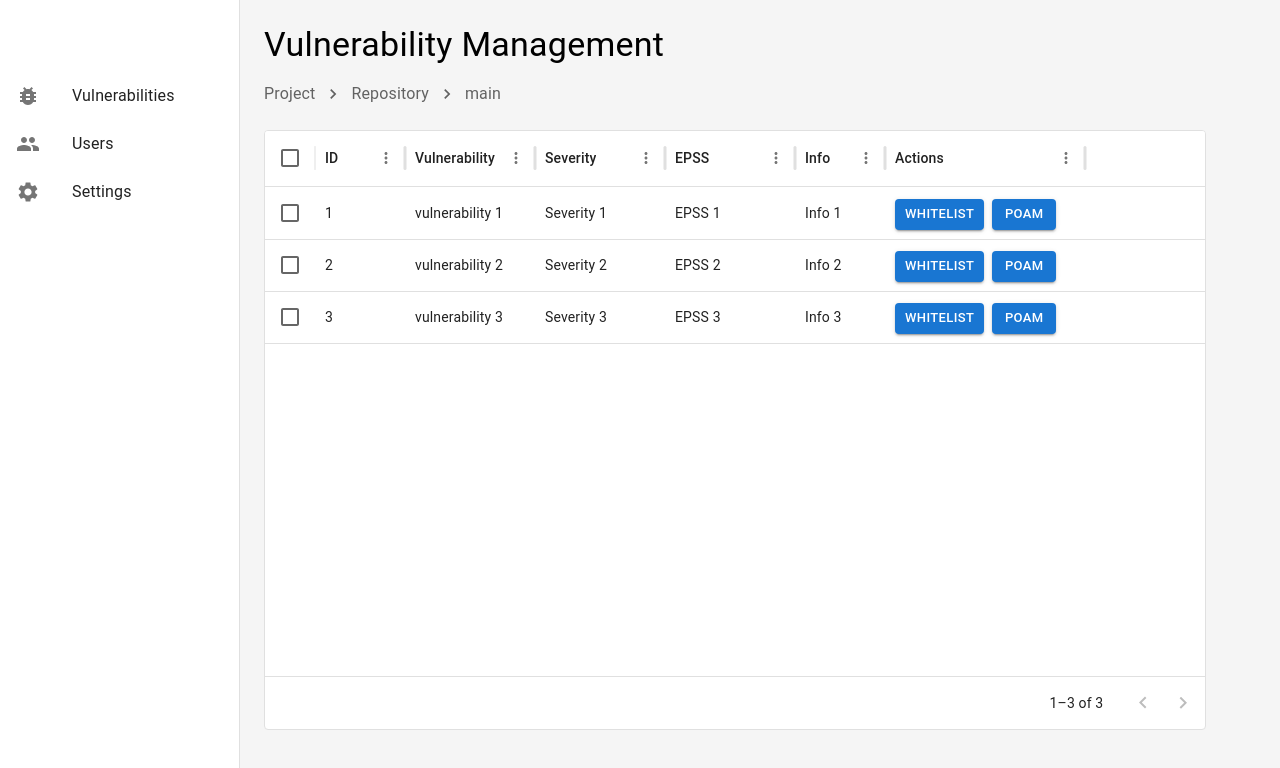
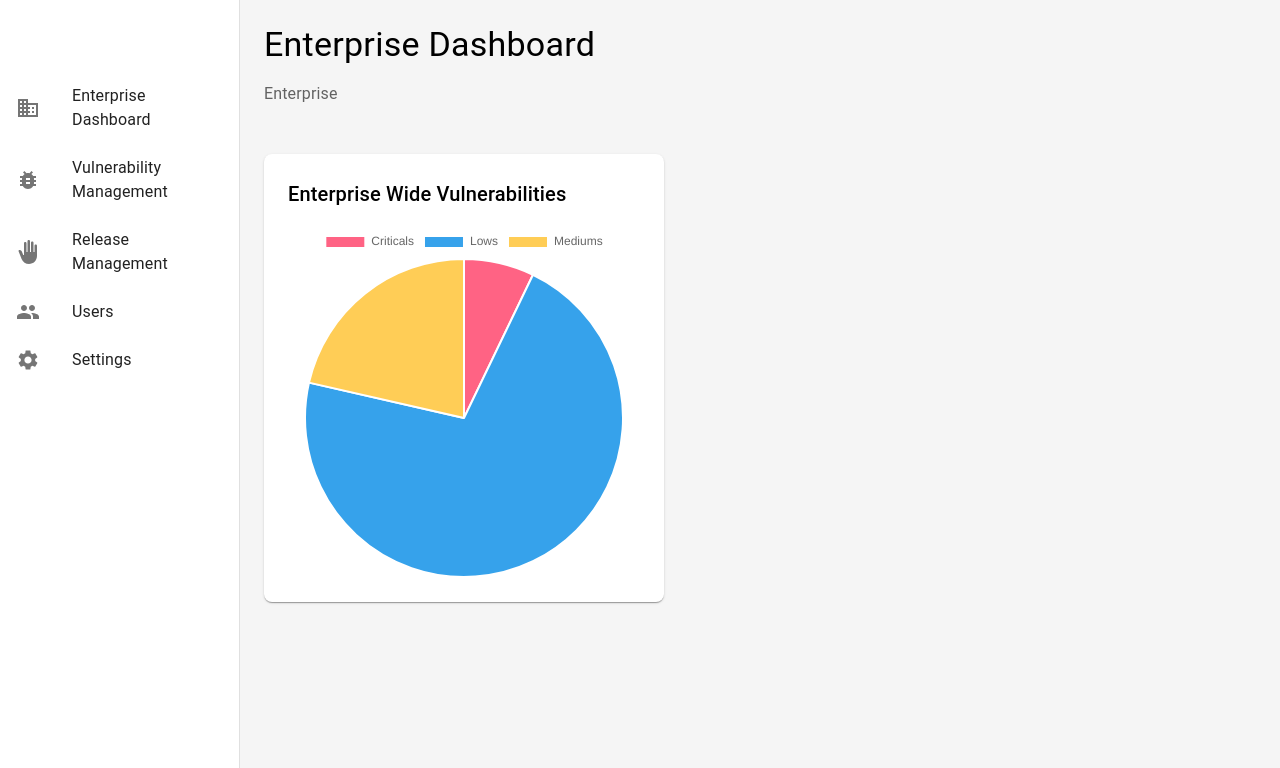
Before and after one commit to HolomuaTech/Belay, a Next.js app in the folder my-next-app/: page / in a window 1280 px wide. Shown: the top 768 px of the page. Built offline with nearby package versions, Linux system fonts and the light colour scheme.

Commit message:
added mocked dashboard and release pages

```diff
--- a/my-next-app/package.json
+++ b/my-next-app/package.json
@@ -14,8 +14,10 @@
     "@mui/icons-material": "^6.1.6",
     "@mui/material": "^6.1.6",
     "@mui/x-data-grid": "^7.22.1",
+    "chart.js": "^4.4.6",
     "next": "15.0.2",
     "react": "^18.3.1",
+    "react-chartjs-2": "^5.2.0",
     "react-dom": "^18.3.1"
   },
   "devDependencies": {
--- /dev/null
+++ b/my-next-app/src/app/dashboard/page.tsx
@@ -0,0 +1,89 @@
+'use client';
+
+import { Box, Typography, Breadcrumbs, Link } from '@mui/material';
+import NavigateNextIcon from '@mui/icons-material/NavigateNext';
+import SideMenu from '@/components/SideMenu';
+import { Pie } from 'react-chartjs-2';
+import {
+  Chart as ChartJS,
+  ArcElement,
+  Tooltip,
+  Legend
+} from 'chart.js';
+
+// Register ChartJS components
+ChartJS.register(ArcElement, Tooltip, Legend);
+
+const Dashboard = () => {
+  // Sample data for the pie chart
+  const chartData = {
+    labels: ['Criticals', 'Lows', 'Mediums'],
+    datasets: [
+      {
+        data: [10, 100, 30],
+        backgroundColor: [
+          'rgb(255, 99, 132)',
+          'rgb(54, 162, 235)',
+          'rgb(255, 205, 86)'
+        ],
+      },
+    ],
+  };
+
+  return (
+    <Box sx={{ display: 'flex' }}>
+      <SideMenu />
+
+      <Box sx={{
+        flexGrow: 1,
+        p: 3,
+        height: '100vh',
+        display: 'flex',
+        flexDirection: 'column',
+        alignItems: 'flex-start',
+        backgroundColor: '#f5f5f5'
+      }}>
+        <Typography
+          variant="h4"
+          sx={{
+            mb: 2,
+            color: 'black'
+          }}
+        >
+          Enterprise Dashboard
+        </Typography>
+
+        <Breadcrumbs
+          separator={<NavigateNextIcon fontSize="small" />}
+          sx={{ mb: 3 }}
+        >
+          <Link
+            underline="hover"
+            color="inherit"
+            href="#"
+            sx={{ '&:hover': { cursor: 'pointer' } }}
+          >
+            Enterprise
+          </Link>
+
+        </Breadcrumbs>
+
+        {/* Add the chart box */}
+        <Box sx={{
+          backgroundColor: 'white',
+          p: 3,
+          borderRadius: 2,
+          boxShadow: 1,
+          width: '400px',
+          mt: 3
+        }}>
+          <Typography variant="h6" sx={{ mb: 2, color: 'black' }}>Enterprise Wide Vulnerabilities</Typography>
+          <Pie data={chartData} />
+        </Box>
+
+      </Box>
+    </Box>
+  );
+};
+
+export default Dashboard;
--- a/my-next-app/src/app/page.tsx
+++ b/my-next-app/src/app/page.tsx
@@ -1 +1,6 @@
-export { default } from './dashboard';
+// export { default } from './vulnerability';
+import Dashboard from './dashboard/page';
+
+export default function Page() {
+  return <Dashboard />;
+}
--- /dev/null
+++ b/my-next-app/src/app/release/page.tsx
@@ -0,0 +1,67 @@
+'use client';
+
+import { Box, Typography, Breadcrumbs, Link } from '@mui/material';
+import NavigateNextIcon from '@mui/icons-material/NavigateNext';
+import SideMenu from '@/components/SideMenu';
+
+
+
+
+const Release = () => {
+  return (
+    <Box sx={{ display: 'flex' }}>
+      <SideMenu />
+
+      <Box sx={{
+        flexGrow: 1,
+        p: 3,
+        height: '100vh',
+        display: 'flex',
+        flexDirection: 'column',
+        alignItems: 'flex-start',
+        backgroundColor: '#f5f5f5'
+      }}>
+        <Typography
+          variant="h4"
+          sx={{
+            mb: 2,
+            color: 'black'
+          }}
+        >
+          Release Management
+        </Typography>
+
+        <Breadcrumbs
+          separator={<NavigateNextIcon fontSize="small" />}
+          sx={{ mb: 3 }}
+        >
+          <Link
+            underline="hover"
+            color="inherit"
+            href="#"
+            sx={{ '&:hover': { cursor: 'pointer' } }}
+          >
+            Enterprise
+          </Link>
+
+        </Breadcrumbs>
+
+        {/* Add the chart box */}
+        <Box sx={{
+          backgroundColor: 'white',
+          p: 3,
+          borderRadius: 2,
+          boxShadow: 1,
+          width: '800px',
+          mt: 3
+        }}>
+          <Typography variant="h6" sx={{ mb: 2, color: 'black' }}>Upcoming Releases</Typography>
+          <p>Show a list or schedule of upcoming releases with an approve/deny button in each row.</p>
+        </Box>
+
+      </Box>
+    </Box>
+  );
+};
+
+export default Release;
--- a/my-next-app/src/app/dashboard.tsx
+++ b/my-next-app/src/app/vulnerability/page.tsx
@@ -2,11 +2,9 @@
 import { Box, Drawer, List, ListItem, ListItemIcon, ListItemText, ListItemButton, Typography, Breadcrumbs, Link } from '@mui/material';
 import { DataGrid, GridColDef } from '@mui/x-data-grid';
 // Add some icons for the drawer (you'll need to install @mui/icons-material)
-import { BugReport as BugIcon,
-         People as PeopleIcon,
-         Settings as SettingsIcon } from '@mui/icons-material';
 import { Button } from '@mui/material';
 import NavigateNextIcon from '@mui/icons-material/NavigateNext';
+import SideMenu from '@/components/SideMenu';
 
 // Sample data
 const rows = [
@@ -49,41 +47,10 @@ const columns: GridColDef[] = [
 
 const drawerWidth = 240;
 
-export default function Dashboard() {
+export default function Vulnerability() {
   return (
     <Box sx={{ display: 'flex' }}>
-      <Drawer
-        variant="permanent"
-        sx={{
-          width: drawerWidth,
-          flexShrink: 0,
-          '& .MuiDrawer-paper': {
-            width: drawerWidth,
-            boxSizing: 'border-box',
-          },
-        }}
-      >
-        <List sx={{ marginTop: '64px' }}>
-          <ListItemButton>
-            <ListItemIcon>
-              <BugIcon />
-            </ListItemIcon>
-            <ListItemText primary="Vulnerabilities" />
-          </ListItemButton>
-          <ListItemButton>
-            <ListItemIcon>
-              <PeopleIcon />
-            </ListItemIcon>
-            <ListItemText primary="Users" />
-          </ListItemButton>
-          <ListItemButton>
-            <ListItemIcon>
-              <SettingsIcon />
-            </ListItemIcon>
-            <ListItemText primary="Settings" />
-          </ListItemButton>
-        </List>
-      </Drawer>
+      <SideMenu />
 
       <Box sx={{
         flexGrow: 1,
--- /dev/null
+++ b/my-next-app/src/components/SideMenu.tsx
@@ -0,0 +1,74 @@
+'use client';
+import { Drawer, List, ListItemIcon, ListItemText, ListItemButton } from '@mui/material';
+import {
+  BackHand as BackHandIcon,
+  Business as EnterpriseIcon,
+  People as PeopleIcon,
+  Settings as SettingsIcon,
+  BugReport as BugReportIcon
+} from '@mui/icons-material';
+import { useRouter, usePathname } from 'next/navigation';
+
+const drawerWidth = 240;
+
+export default function SideMenu() {
+  const router = useRouter();
+  const pathname = usePathname();
+
+  const menuItems = [
+    {
+      text: 'Enterprise Dashboard',
+      icon: <EnterpriseIcon />,
+      path: '/dashboard'
+    },
+    {
+      text: 'Vulnerability Management',
+      icon: <BugReportIcon />,
+      path: '/vulnerability'
+    },
+    {
+        text: 'Release Management',
+        icon: <BackHandIcon />,
+        path: '/release'
+    },
+    {
+      text: 'Users',
+      icon: <PeopleIcon />,
+      path: '/users'
+    },
+    {
+      text: 'Settings',
+      icon: <SettingsIcon />,
+      path: '/settings'
+    }
+  ];
+
+  return (
+    <Drawer
+      variant="permanent"
+      sx={{
+        width: drawerWidth,
+        flexShrink: 0,
+        '& .MuiDrawer-paper': {
+          width: drawerWidth,
+          boxSizing: 'border-box',
+        },
+      }}
+    >
+      <List sx={{ marginTop: '64px' }}>
+        {menuItems.map((item) => (
+          <ListItemButton
+            key={item.text}
+            onClick={() => router.push(item.path)}
+            selected={pathname === item.path}
+          >
+            <ListItemIcon>
+              {item.icon}
+            </ListItemIcon>
+            <ListItemText primary={item.text} />
+          </ListItemButton>
+        ))}
+      </List>
+    </Drawer>
+  );
+}
```
